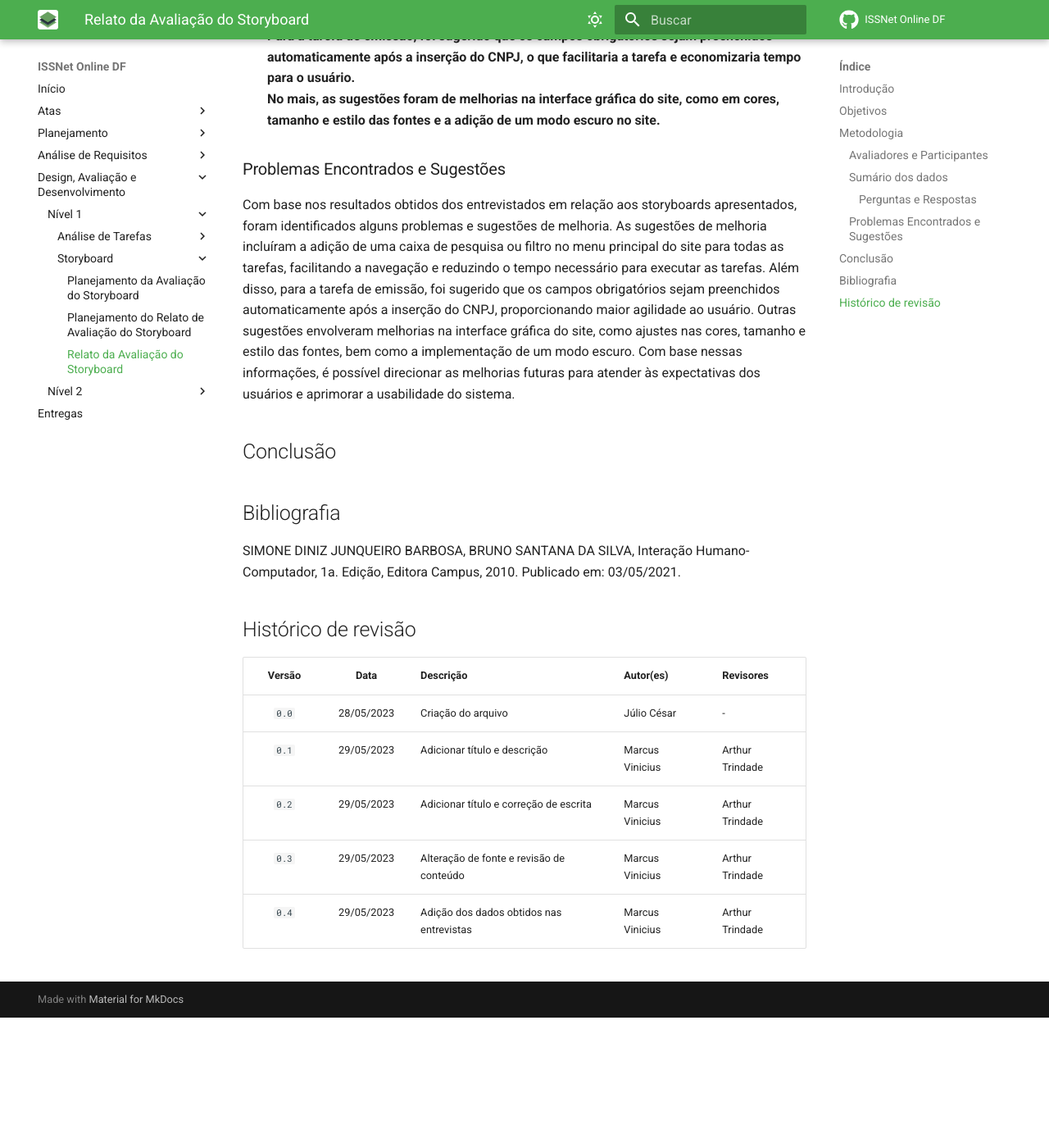
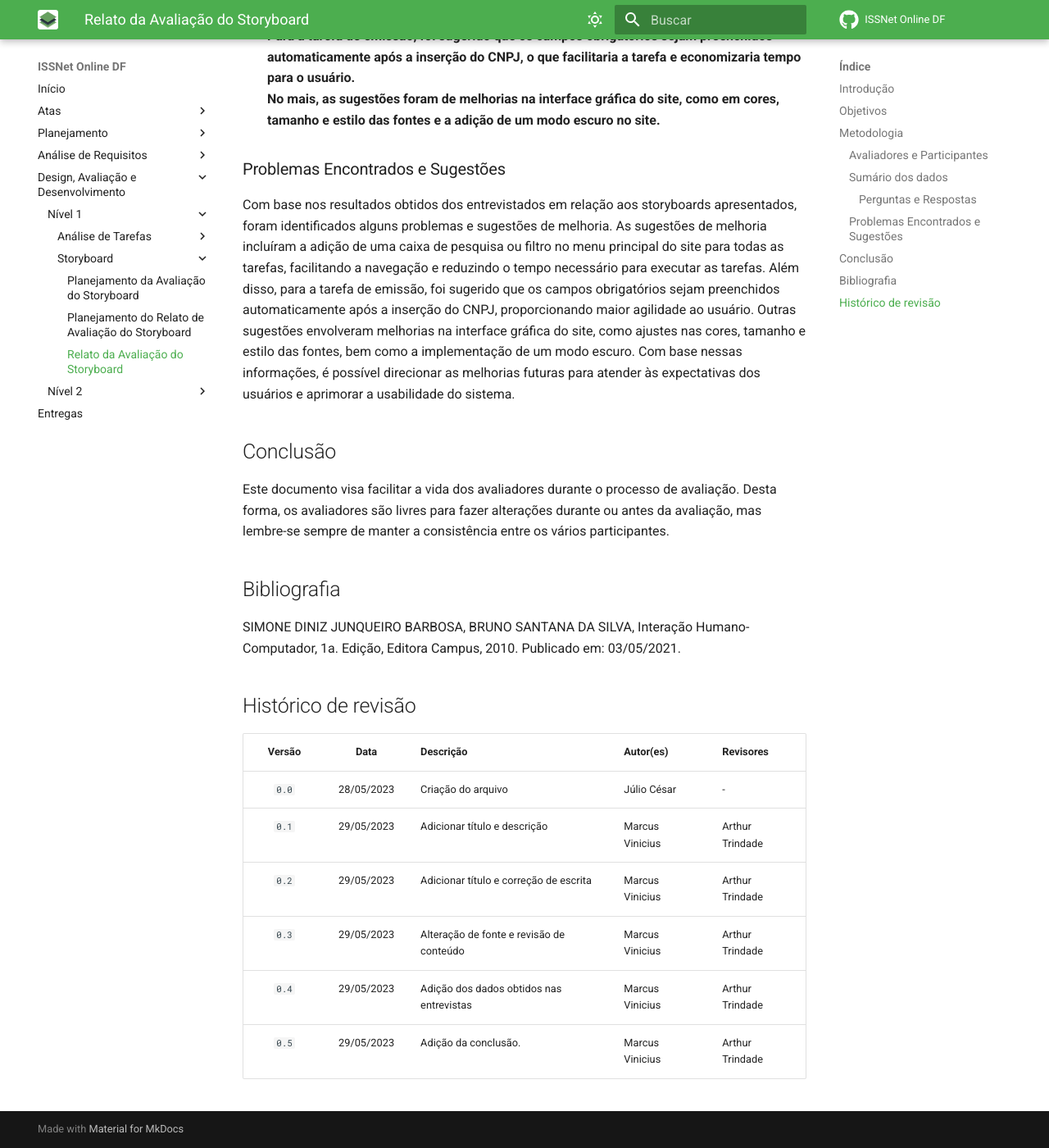
Before and after one commit to Interacao-Humano-Computador/2023.1-ISSNet, an MkDocs documentation site: the page built from gitpages/docs/design_avaliacao_desenvolvimento/nivel1/storyboard/relato_storyboard.md, in a window 1280 px wide and 1400 px high, scrolled down 2009 px. Shown: the whole window at 82% size. Built offline with MkDocs 1.6.1 and Material for MkDocs 9.7.7, drawn with Linux system fonts in a browser that asks for light colours; comment, search, counter and statistics services are not loaded; before the commit the page ends 3250 px from its top, so only the background shows below that.

Commit message:
Update relato_storyboard.md

```diff
--- a/gitpages/docs/design_avaliacao_desenvolvimento/nivel1/storyboard/relato_storyboard.md
+++ b/gitpages/docs/design_avaliacao_desenvolvimento/nivel1/storyboard/relato_storyboard.md
@@ -57,8 +57,7 @@ Com base nos resultados obtidos dos entrevistados em relação aos storyboards a
 
 ## Conclusão
 
-
-
+Este documento visa facilitar a vida dos avaliadores durante o processo de avaliação. Desta forma, os avaliadores são livres para fazer alterações durante ou antes da avaliação, mas lembre-se sempre de manter a consistência entre os vários participantes.
 
 <!-- ## Referências -->
 <!-- FONTES CITADAS UTILIZADAS PARA EMBASAR O TEXTO. REMOVER CASO NÃO HOUVER  -->
@@ -77,3 +76,4 @@ Edição, Editora Campus, 2010. Publicado em: 03/05/2021.
 | `0.2`      | 29/05/2023  | Adicionar título e correção de escrita    | Marcus Vinicius | Arthur Trindade |
 | `0.3`      | 29/05/2023  | Alteração de fonte e revisão de conteúdo  | Marcus Vinicius | Arthur Trindade |
 | `0.4`      | 29/05/2023  | Adição dos dados obtidos nas entrevistas  | Marcus Vinicius | Arthur Trindade |
+| `0.5`      | 29/05/2023  | Adição da conclusão.                      | Marcus Vinicius | Arthur Trindade |
```
